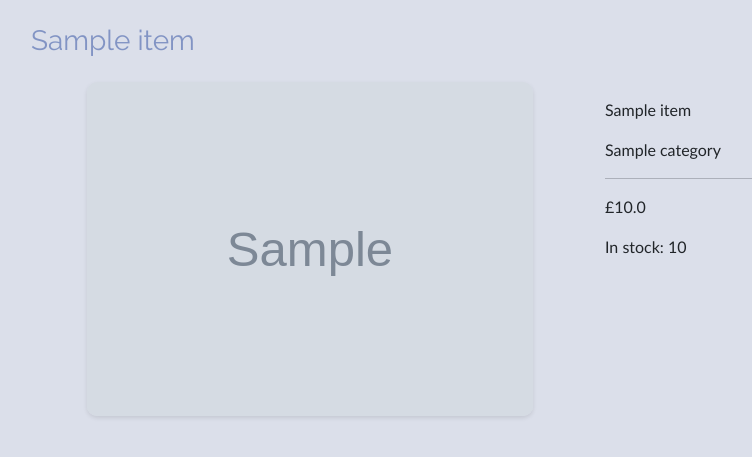
After one commit to 1391819/SFIA-CRUD-core-project, a Flask app: page /items/1 in a window 1280 px wide. The commit adds this page. Shown: the top 457 px of the page, without its empty margins (51-803 px from the left). Run offline with Flask 3, Linux system fonts and the light colour scheme; tables that the repository leaves empty hold one stand-in row (values such as "Sample post"); grey boxes marked "Sample" are stand-in pictures; parts of the project's set-up code (start-up, migrations or seed data) failed here and were passed over.

Commit message:
RN: added item details page

```diff
--- a/application/routes/routes.py
+++ b/application/routes/routes.py
@@ -5,5 +5,28 @@ from flask import render_template
 
 @app.route("/items")
 def all_items():
+    """Items endpoint: displaying all items
+
+    Returns:
+        _type_: _description_
+    """
+    # retrieving all items
     items = Items.query.all()
+    # rendering appropriate template
     return render_template("items.html", items=items)
+
+
+@app.route("/items/<int:item_id>")
+def item_page(item_id: int):
+    """Single item endpoint
+
+    Args:
+        item_id (int): ID of the item we want to display
+
+    Returns:
+        _type_: _description_
+    """
+    # retrieving item using passed item_id
+    item = Items.query.filter_by(item_id=item_id).first()
+    # rendering appropriate template
+    return render_template("item_page.html", item=item)
--- a/application/static/css/styles.css
+++ b/application/static/css/styles.css
@@ -31,6 +31,10 @@ p {
     gap: 1.5em;
 }
 
+.items-list a {
+    text-decoration: none;
+}
+
 .item-card {
     display: flex;
     width: 300px;
@@ -50,7 +54,6 @@ p {
     display: flex;
     align-items: center;
     width: 50%;
-    /* Adjust the width of the image section */
 }
 
 .item-image img {
@@ -90,3 +93,32 @@ p {
 .item-card:hover {
     transform: translateY(-2px);
 }
+
+
+/* ------------------------------------- */
+/* Item details page styling*/
+
+.item-details {
+    display: flex;
+}
+
+.item-details-image {
+    display: flex;
+    justify-content: center;
+    width: 50%;
+}
+
+.item-details-image img {
+    width: 80%;
+    height: auto;
+    display: block;
+    border-radius: 10px;
+    box-shadow: 0px 2px 4px rgba(0, 0, 0, 0.1);
+    transition: transform 0.2s;
+}
+
+.item-details-info {
+    flex: 1;
+    padding: 1em;
+    width: 50%;
+}
--- /dev/null
+++ b/application/templates/item_page.html
@@ -0,0 +1,27 @@
+<!-- extending from base layout --->
+{% extends "base.html" %}
+
+<!-- changing title --->
+{% block title %} - {{ item.name }} {% endblock title %}
+
+<!-- changing content --->
+{% block content %}
+
+<h2>{{ item.name }}</h2>
+<div class="item-details mt-4">
+	<div class="item-details-image">
+		<img
+			src="{{ url_for('static', filename='imgs/' + item.filename) }}"
+			alt="Product image"
+		/>
+	</div>
+	<div class="item-details-info">
+		<p>{{ item.name }}</p>
+		<p>{{ item.category.name }}</p>
+		<hr />
+		<p>£{{ item.price }}</p>
+		<p>In stock: {{ item.stock }}</p>
+	</div>
+</div>
+
+{% endblock content%}
--- a/application/templates/items.html
+++ b/application/templates/items.html
@@ -10,6 +10,7 @@
 <h2>All items</h2>
 <div class="items-list mt-4">
 	{% for item in items %}
+	<a href="{{ url_for('item_page', item_id=item.item_id) }}">
 		<div class="item-card">
 			<div class="item-image">
 				<img
@@ -24,6 +25,7 @@
 				<p class="item-price">£{{ item.price }}</p>
 			</div>
 		</div>
+	</a>
 	{% endfor %}
 </div>
 
```
Lines whose indentation alone changed are shown as unchanged.
